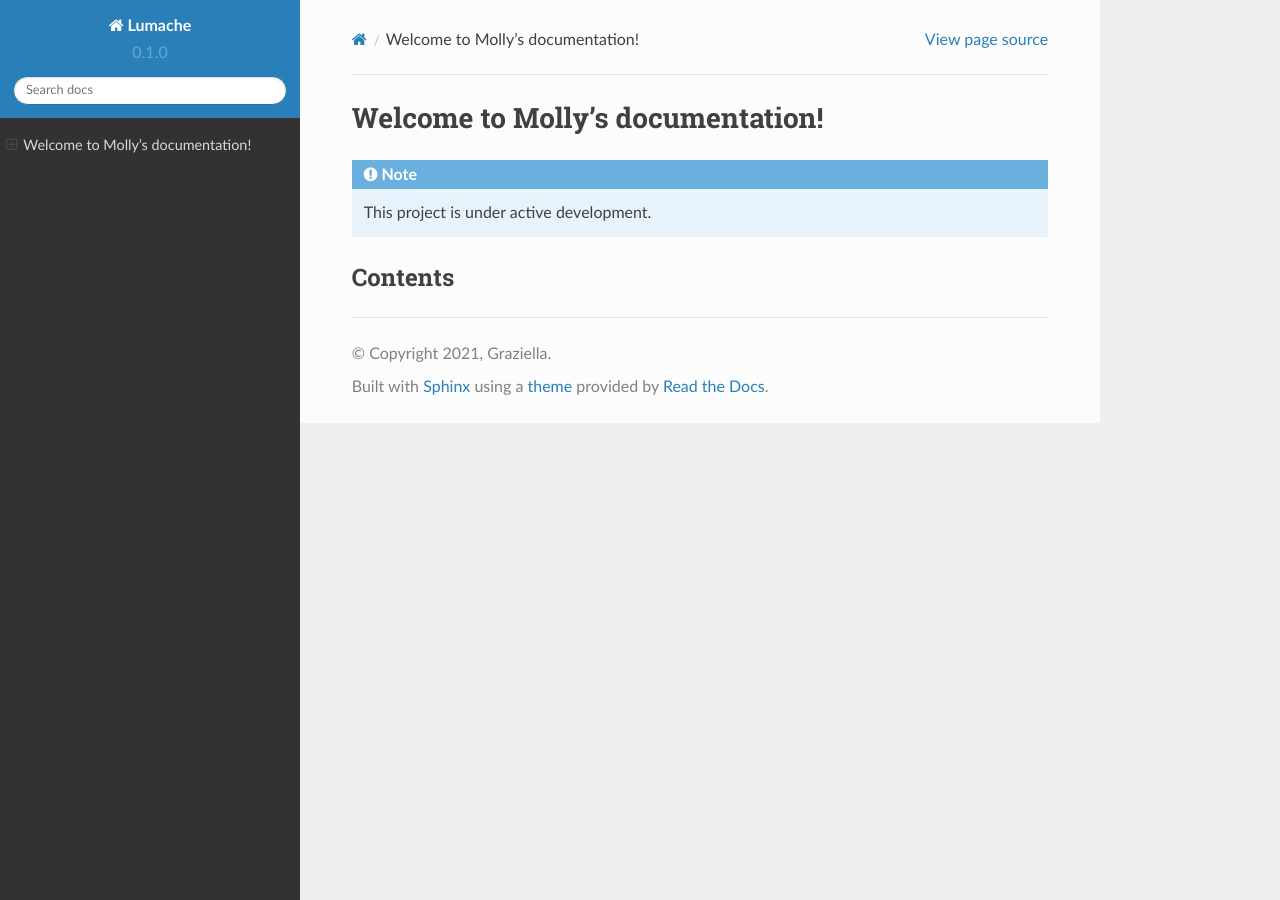
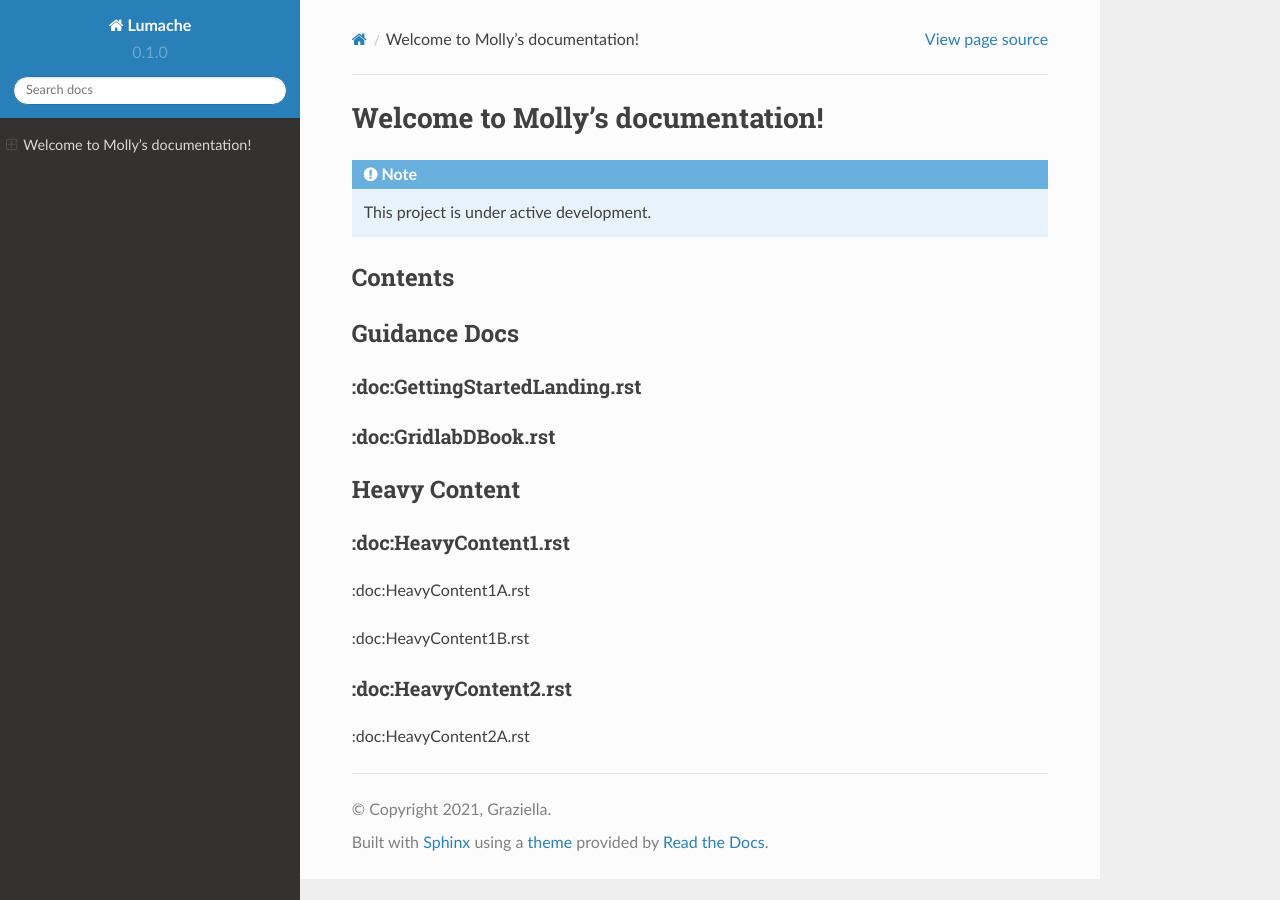
Before and after one commit to mhall4360/gridlab-D-docs, a Sphinx documentation site: the page built from docs/source/index.rst, in a window 1280 px wide. Built offline with Sphinx 7.4.7 and the Read the Docs theme 2.0.0, drawn with Linux system fonts in a browser that asks for light colours.

Commit message:
Update index.rst

```diff
--- a/docs/source/index.rst
+++ b/docs/source/index.rst
@@ -10,3 +10,28 @@ Contents
 --------
 
 .. toctree::
+
+
+Guidance Docs
+-------------
+
+:doc:GettingStartedLanding.rst
+..................
+
+:doc:GridlabDBook.rst
+............
+
+Heavy Content
+-------------
+
+:doc:HeavyContent1.rst
+.................
+
+:doc:HeavyContent1A.rst
+
+:doc:HeavyContent1B.rst
+
+:doc:HeavyContent2.rst
+..................
+
+:doc:HeavyContent2A.rst
```
